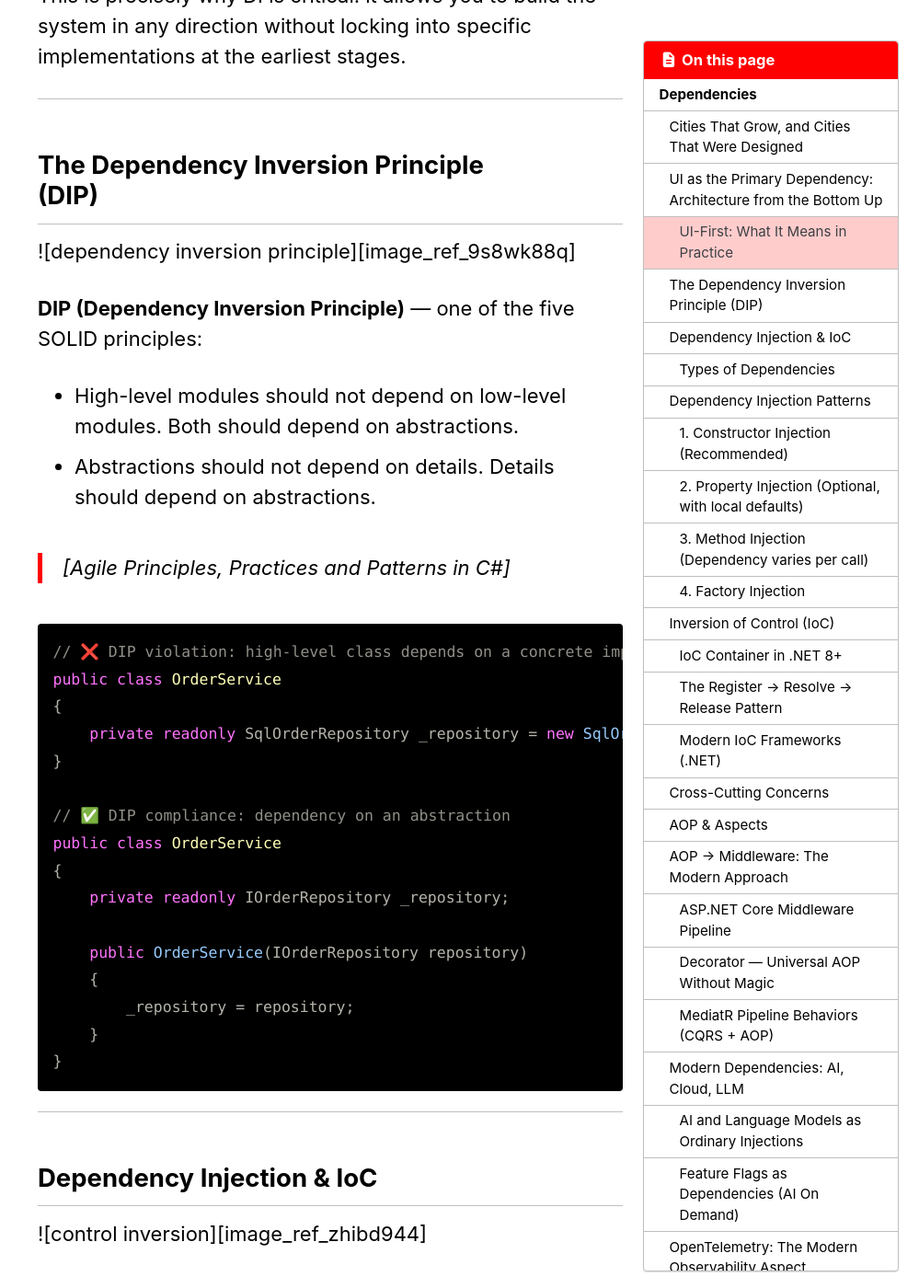
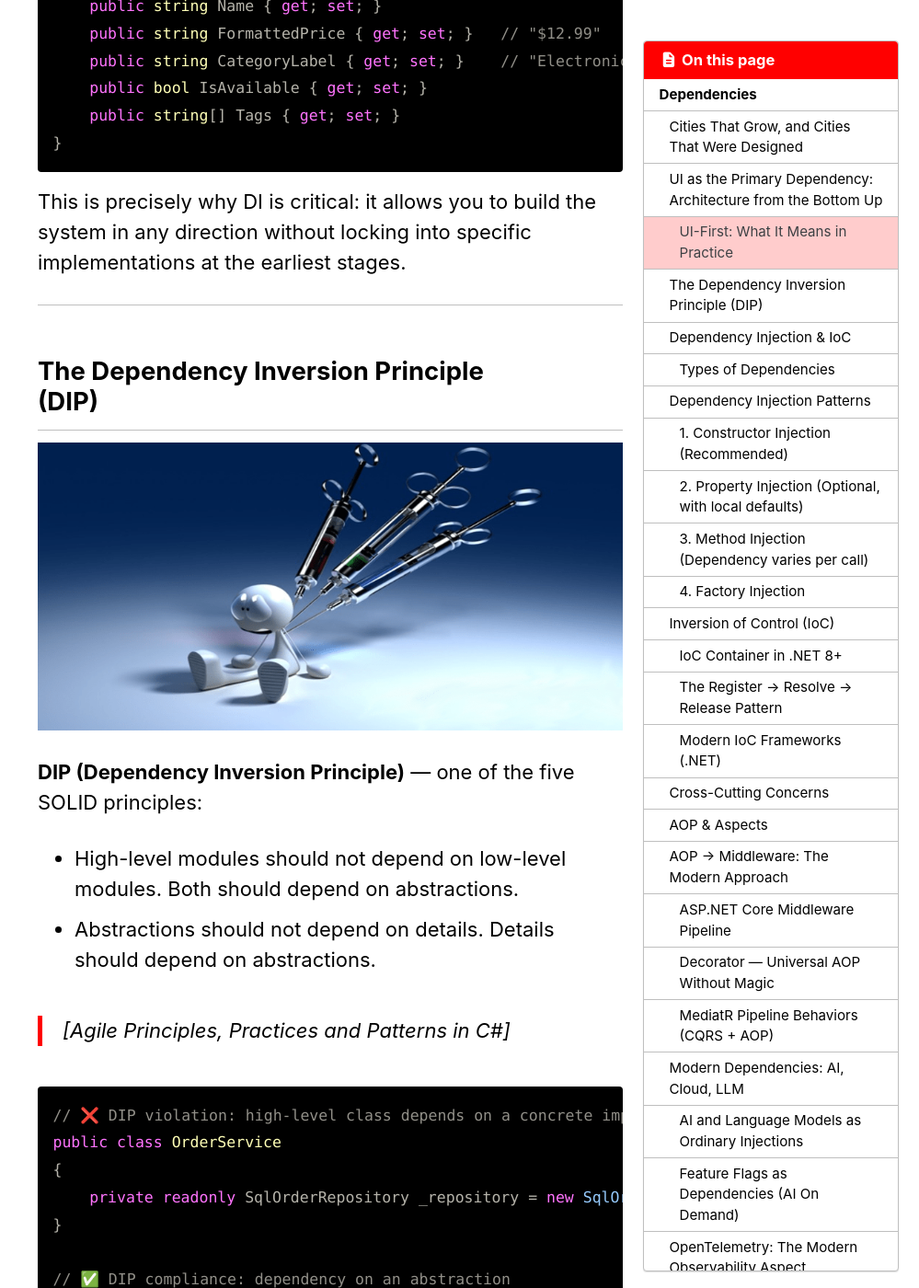
Before and after one commit to SaltPound/SaltPound.github.io, a Jekyll site: the page built from _posts/2026-04-07-di-aop-part-1.md, in a window 1280 px wide and 1400 px high, scrolled down 7879 px. Shown: the whole window at 92% size, without its empty margins (281-1280 px from the left). Built offline with Jekyll 4.4.1, drawn with Linux system fonts in a browser that asks for light colours; cached includes are drawn as plain includes; some of the changed text lies outside the part shown.

Commit message:
images fixes

```diff
--- a/_config.yml
+++ b/_config.yml
@@ -112,7 +112,7 @@ analytics:
 
 keywords: system, physics, probability, math
 lang: en # the language of your site (for example: en, fr, cn, ru, etc.)
-icon: 🖋️ # the emoji used as the favicon (alternatively, provide image name in /assets/img/)
+icon:  🧂️ # the emoji used as the favicon (alternatively, provide image name in /assets/img/)
 
 # Site Author
 author:
--- a/_posts/2026-04-07-di-aop-part-1.md
+++ b/_posts/2026-04-07-di-aop-part-1.md
@@ -23,7 +23,7 @@ toc_sticky: true
 ---
 
 
-![Innject]({{ site.url }}{{ site.baseurl }}/assets/images/inject.png){: .align-center}
+![Innject]({{ site.url }}{{ site.baseurl }}/assets/images/di-aop/inject.png){: .align-center}
 
 # Dependencies
 
@@ -110,7 +110,7 @@ This is precisely why DI is critical: it allows you to build the system in any d
 
 ## The Dependency Inversion Principle (DIP)
 
-![dependency inversion principle][image_ref_9s8wk88q]
+![Dependency inversion principle]({{ site.url }}{{ site.baseurl }}/assets/images/di-aop/dependency_inversion_principle.png){: .align-center}
 
 **DIP (Dependency Inversion Principle)** — one of the five SOLID principles:
 
@@ -142,7 +142,7 @@ public class OrderService
 
 ## Dependency Injection & IoC
 
-![control inversion][image_ref_zhibd944]
+![Innject]({{ site.url }}{{ site.baseurl }}/assets/images/di-aop/control_inversion.png){: .align-center}
 
 > *"'Dependency Injection' is a 25-dollar term for a 5-cent concept. Dependency injection means giving an object its instance variables. Really. That's it."*
 > — James Shore
@@ -241,7 +241,7 @@ public class NotificationService
 
 ## Inversion of Control (IoC)
 
-![inversions][image_ref_6dcv7r76]
+![Inversions]({{ site.url }}{{ site.baseurl }}/assets/images/di-aop/inversions.png){: .align-center}
 
 Three kinds of inversion:
 
@@ -298,7 +298,7 @@ var app = builder.Build();
 
 ## Cross-Cutting Concerns
 
-![cross cutting concerns][image_ref_3t79cktw]
+![Innject]({{ site.url }}{{ site.baseurl }}/assets/images/di-aop/cross-cutting-concerns.png){: .align-center}
 
 Cross-cutting concerns are behaviors that affect many components but are not part of their core responsibility.
 
```
Also changed, not shown: assets/images/di-aop/dependency_inversion_principle.png (added).
